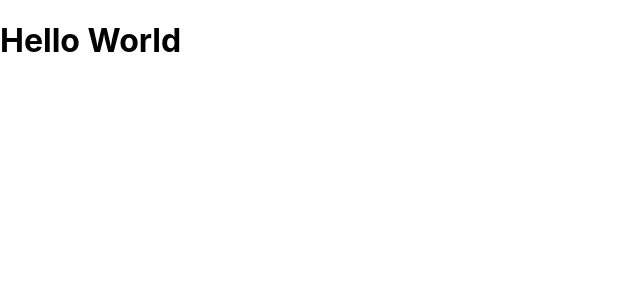
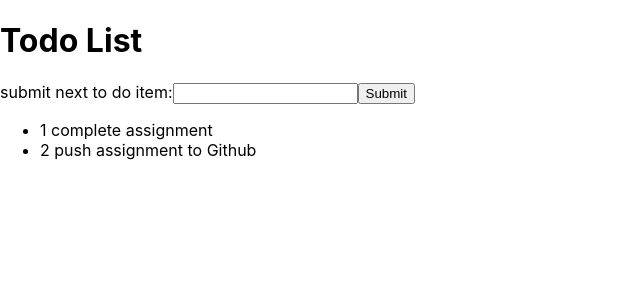
Before and after one commit to Gio-Romero/react-todo, a React (Create React App) app: page / in a window 1280 px wide. Shown: the top 300 px of the page, without its empty margins (0-640 px from the left). Built offline with nearby package versions, Linux system fonts and the light colour scheme.

Commit message:
react-todo week 1 assignment

```diff
--- a/package.json
+++ b/package.json
@@ -3,6 +3,9 @@
   "version": "0.1.0",
   "private": true,
   "dependencies": {
+    "@fortawesome/fontawesome-svg-core": "^6.4.2",
+    "@fortawesome/free-solid-svg-icons": "^6.4.2",
+    "@fortawesome/react-fontawesome": "^0.2.0",
     "@testing-library/jest-dom": "^5.17.0",
     "@testing-library/react": "^13.4.0",
     "@testing-library/user-event": "^13.5.0",
--- a/src/App.js
+++ b/src/App.js
@@ -1,10 +1,55 @@
 import logo from './logo.svg';
+import { useEffect, useState } from 'react';
 import './App.css';
 
 function App() {
+  const [todoList, setTodoList] = useState([{
+    id: 1,
+    title: 'complete assignment'
+  },
+  {
+    id: 2,
+    title: 'push assignment to Github'
+  }])
+
+  const [inputText, setInputText] = useState('')
+
+  useEffect(() => {
+    console.log(inputText)
+  }, [inputText])
+
+  useEffect(() => {
+    console.log(todoList)
+  }, [todoList])
+
+  const textChange = (e) => {
+    setInputText(e.target.value)
+  }
+
+  const submitItem = (e) => {
+
+    let newList = todoList;
+    newList.push({ id: todoList.length + 1, title: inputText })
+    setTodoList(newList)
+    setInputText('')
+    e.target.previousElementSibling.value = ''
+  }
+
   return (
     <div>
-      <h1>Hello World</h1>
+      <h1>Todo List</h1>
+      <label htmlFor='search'>submit next to do item:</label>
+      <input id='todoItem' onChange={textChange} type='text' />
+      <button id='submit' onClick={submitItem}>Submit</button>
+
+      <div>
+        <ul>
+          {todoList.map((item) => {
+            console.log(item)
+            return <li id={item.id - 1}>{item.id} {item.title}</li>
+          })}
+        </ul>
+      </div>
     </div>
   );
 }
```
Also changed, not shown: 1 other file (tests, documents, lock files or other folders).
